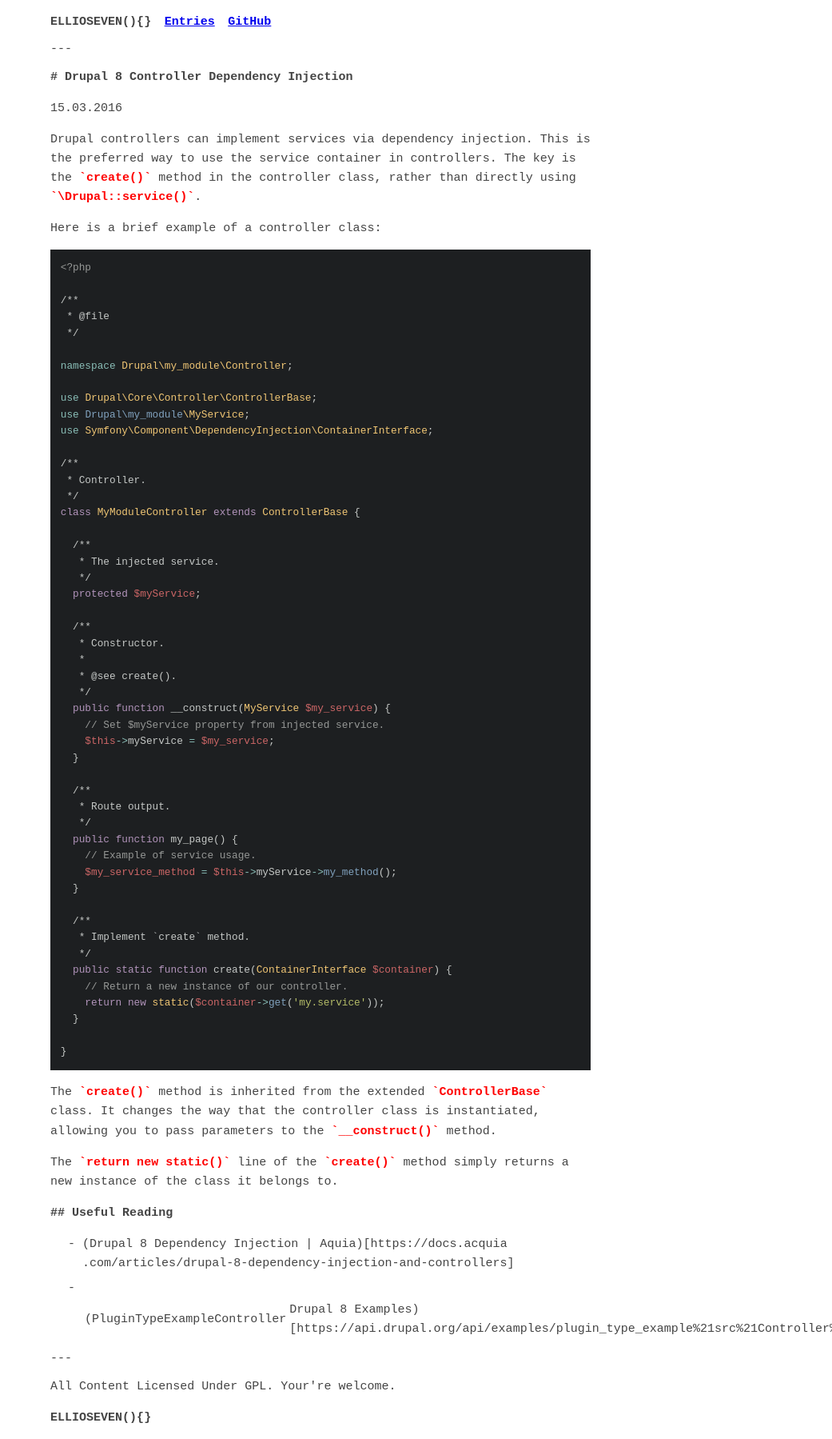
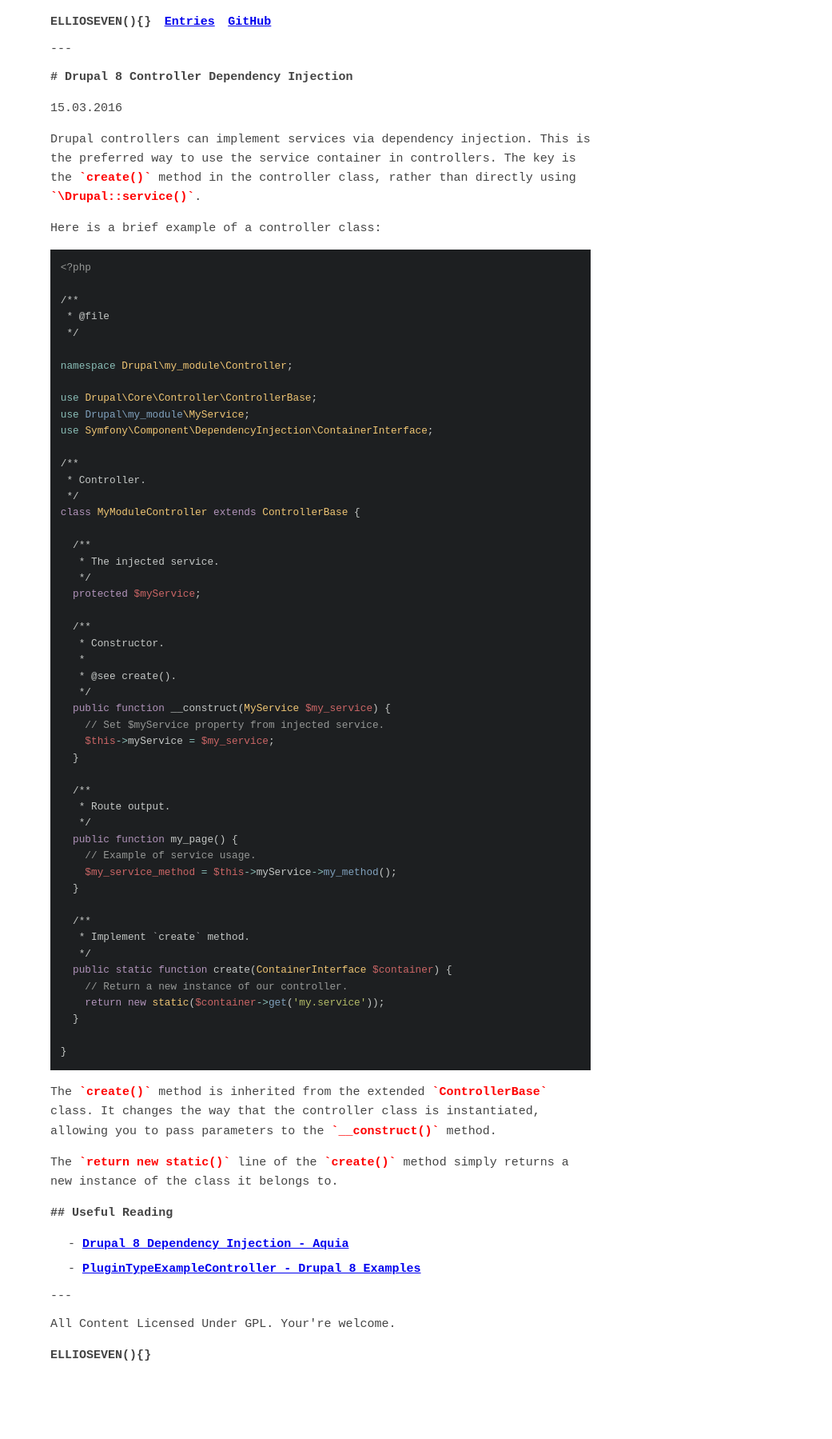
Before and after one commit to ellioseven/ellioseven.github.io, a Jekyll site: the page built from _posts/2016-03-14-drupal-8-controller-dependency-injection.markdown, in a window 1280 px wide. Shown: the whole page at 80% size, without its empty margins (239-1280 px from the left). Built offline with Jekyll 4.4.1, drawn with Linux system fonts in a browser that asks for light colours; after the commit the page ends 1721 px from its top, so only the background shows below that.

Commit message:
Add useful reading

```diff
--- a/_posts/2016-03-14-drupal-8-controller-dependency-injection.markdown
+++ b/_posts/2016-03-14-drupal-8-controller-dependency-injection.markdown
@@ -67,6 +67,5 @@ The `return new static()` line of the `create()` method simply returns a new ins
 
 ## Useful Reading
 
-* (Drupal 8 Dependency Injection | Aquia)[https://docs.acquia
-.com/articles/drupal-8-dependency-injection-and-controllers]
-* (PluginTypeExampleController | Drupal 8 Examples)[https://api.drupal.org/api/examples/plugin_type_example%21src%21Controller%21PluginTypeExampleController.php/8]
+* [Drupal 8 Dependency Injection - Aquia](https://docs.acquia.com/articles/drupal-8-dependency-injection-and-controllers)
+* [PluginTypeExampleController - Drupal 8 Examples](https://api.drupal.org/api/examples/plugin_type_example%21src%21Controller%21PluginTypeExampleController.php/8)
```
